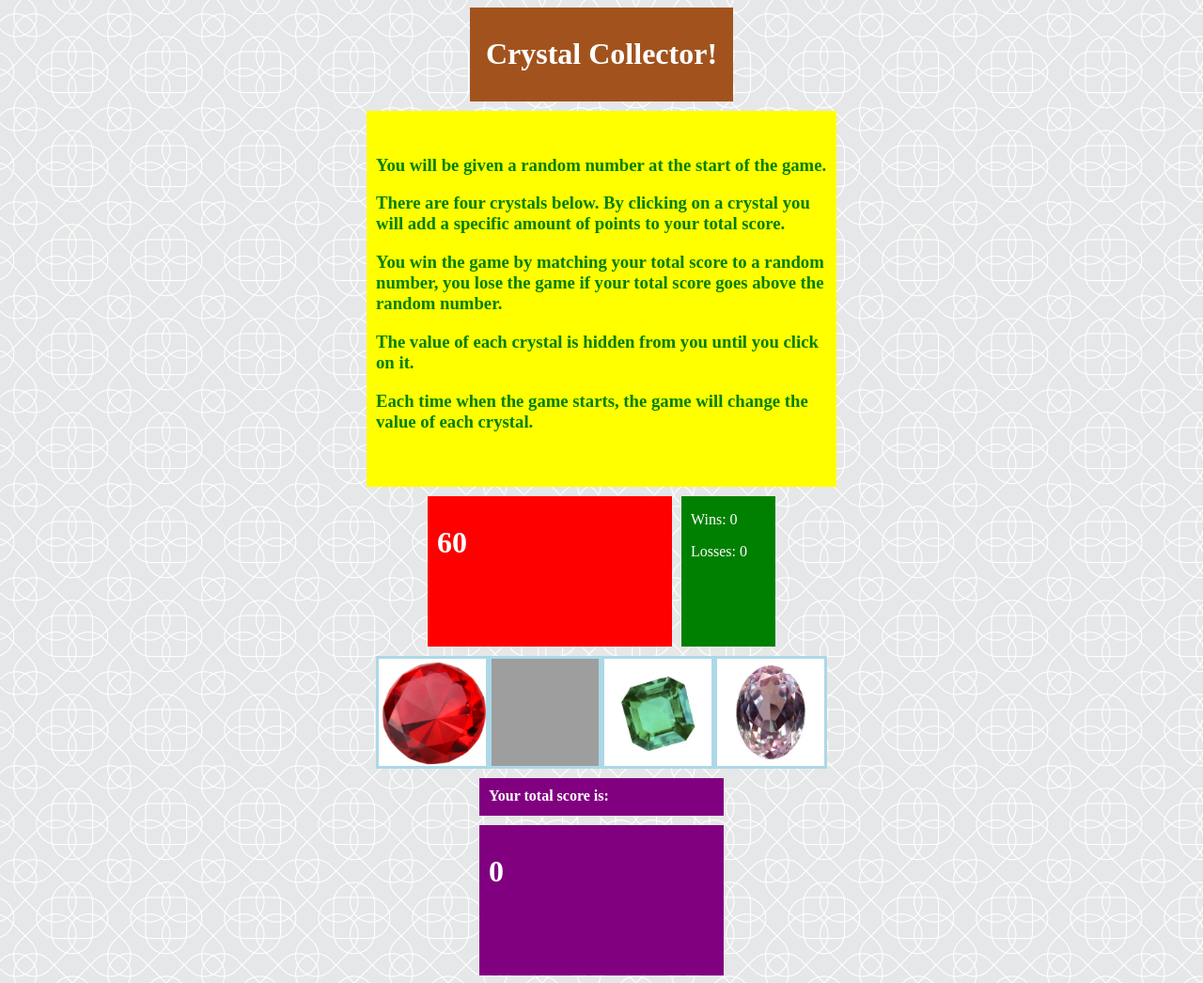
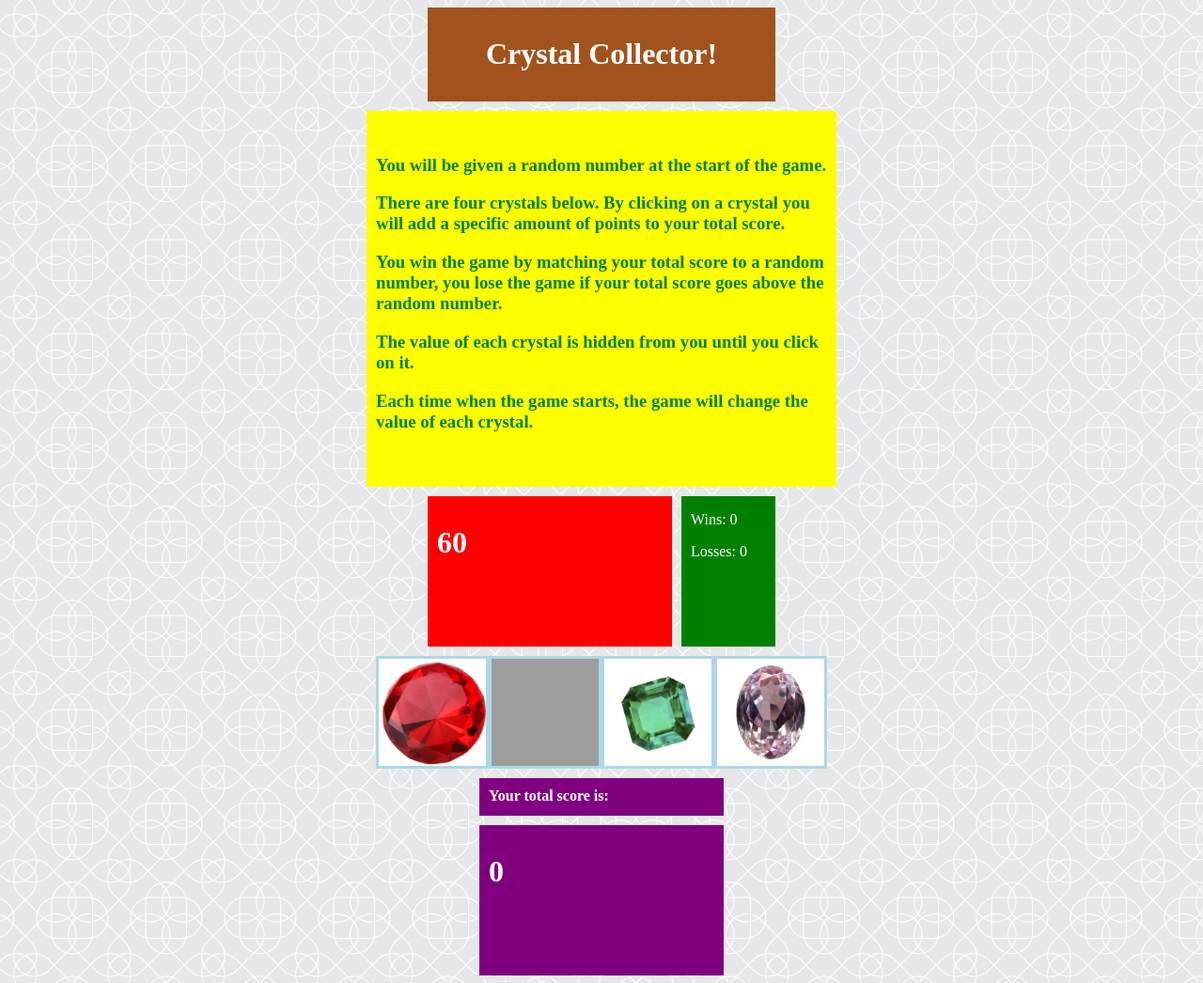
Before and after one commit to WillBlake01/Crystal-Collector, a plain HTML site: page index.html in a window 1280 px wide. Shown: the whole page at 94% size. Drawn offline with nearby package versions, Linux system fonts and the light colour scheme; grey boxes are pictures that could not be loaded.

Commit message:
resize title div

```diff
--- a/assets/css/style.css
+++ b/assets/css/style.css
@@ -13,7 +13,7 @@ body {
 
 #title {
 	height: 100px;
-	width: 280px;
+	width: 370px;
 	text-align: center;
 	padding: 10px;
 	color: white;
```
